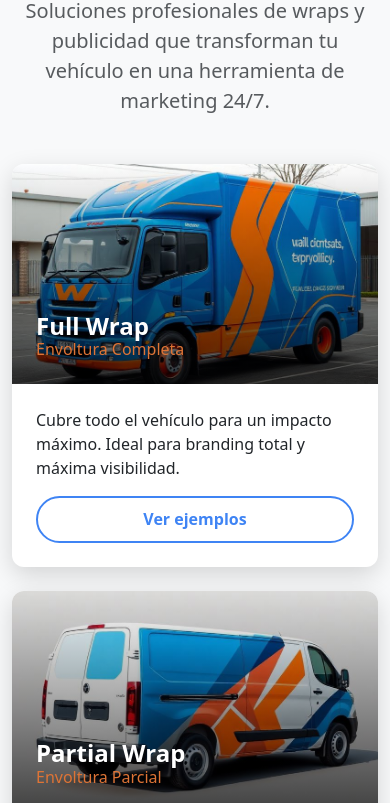
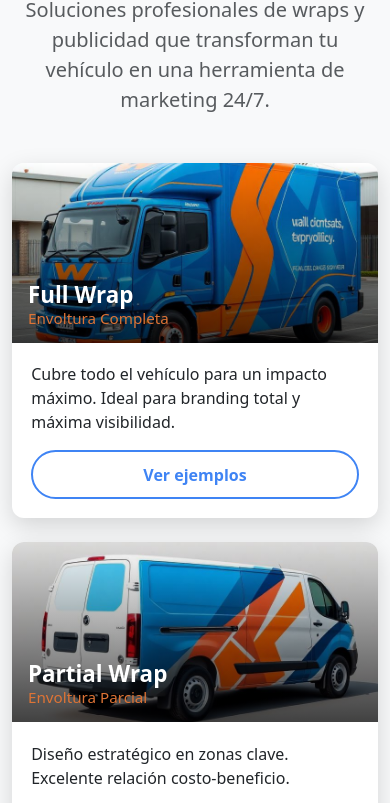
Before and after one commit to SomiesProxs/sl-wraps-demo, a website: page sesiones/servicio.html in a window 390 px wide. Shown: the part 95-898 px from the top of the page. Drawn offline with nearby package versions, Linux system fonts and the light colour scheme.

Commit message:
7/11/2025 11:03

```diff
--- a/css/sesiones/servicio.css
+++ b/css/sesiones/servicio.css
@@ -27,11 +27,14 @@
     box-shadow: 0 8px 25px rgba(0,0,0,0.15);
     transition: transform 0.3s ease, box-shadow 0.3s ease;
     height: 100%;
+
   }
 
   .custom-card:hover {
     transform: translateY(-8px);
     box-shadow: 0 12px 30px rgba(0,0,0,0.2);
+    border: solid #3F84F4 2px;
+
   }
 
   .card-img-wrapper {
@@ -106,8 +109,59 @@
   border: none;
 }
 
-  /* móvil: 1 columna, desktop: 2 columnas */
-  @media (max-width: 767.98px) {
-    .servicios-section { padding-top: 3rem; }
-    .titulo-seccion { font-size: 1.8rem; }
+/* === MÓVIL: Tarjetas más cuadradas, pero SIN achicar texto === */
+@media (max-width: 767.98px) {
+  .servicios-section {
+    padding-top: 2.5rem;
+    padding-bottom: 3rem;
   }
+
+  .titulo-seccion {
+    font-size: 2.2rem;
+  }
+
+  /* Forzamos que la imagen tenga altura fija, pero no tan alta */
+  .card-img-wrapper {
+    height: 180px; /* Altura fija más baja que 220px */
+    overflow: hidden;
+  }
+
+  .card-img-wrapper img {
+    width: 100%;
+    height: 100%;
+    object-fit: cover;
+  }
+
+  /* Ajustamos el overlay para que no se vea cortado */
+  .card-overlay {
+    padding: 1rem;
+    justify-content: flex-end;
+  }
+
+  .overlay-title {
+    font-size: 1.4rem;
+    font-weight: 700;
+  }
+
+  .overlay-subtitle {
+    font-size: 0.95rem;
+  }
+
+  /* Body: padding más compacto pero legible */
+  .card-body {
+    padding: 1.2rem;
+  }
+
+  .card-text {
+    font-size: 1rem; /* ¡Mantenemos tamaño legible! */
+    margin-bottom: 1rem;
+    line-height: 1.5;
+  }
+
+  /* Botón: más pequeño pero NO diminuto */
+  .btn-primary {
+    padding: 0.65rem 1.2rem;
+    font-size: 1rem; /* ¡Legible! */
+    font-weight: 600;
+  }
+}
```
